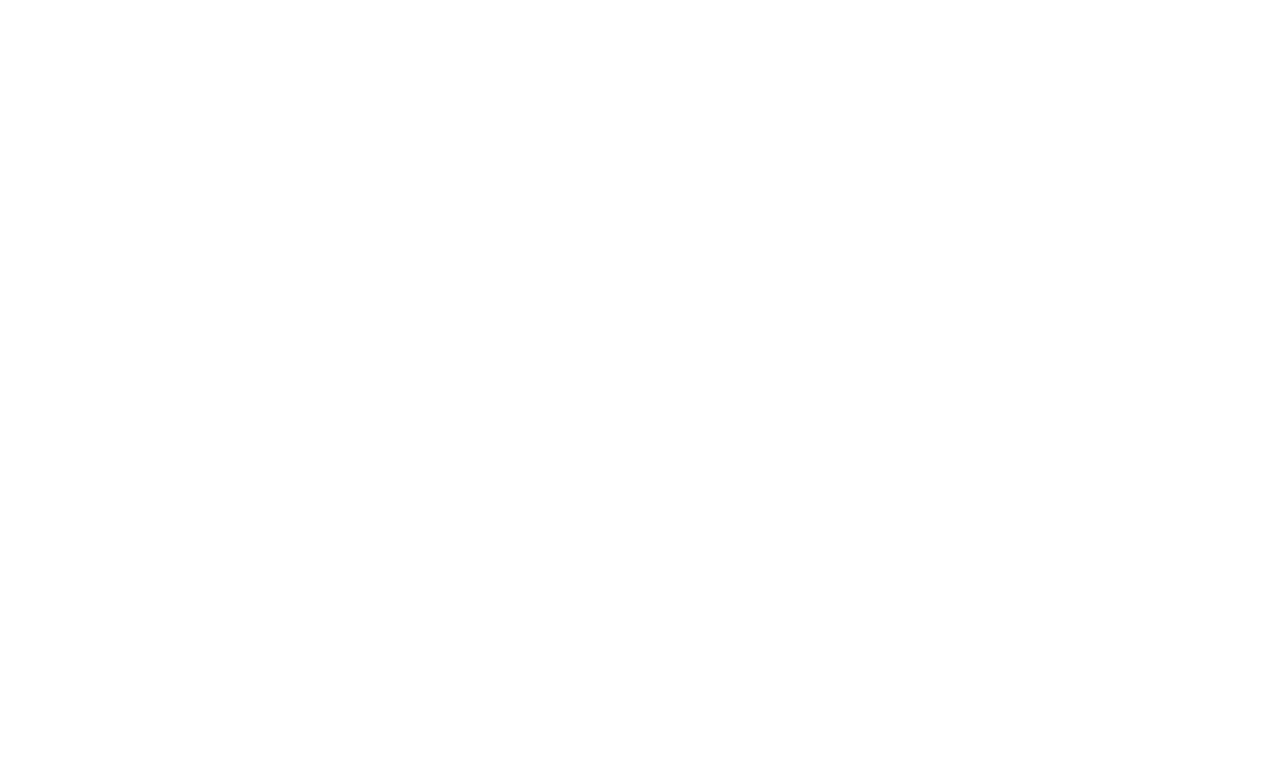
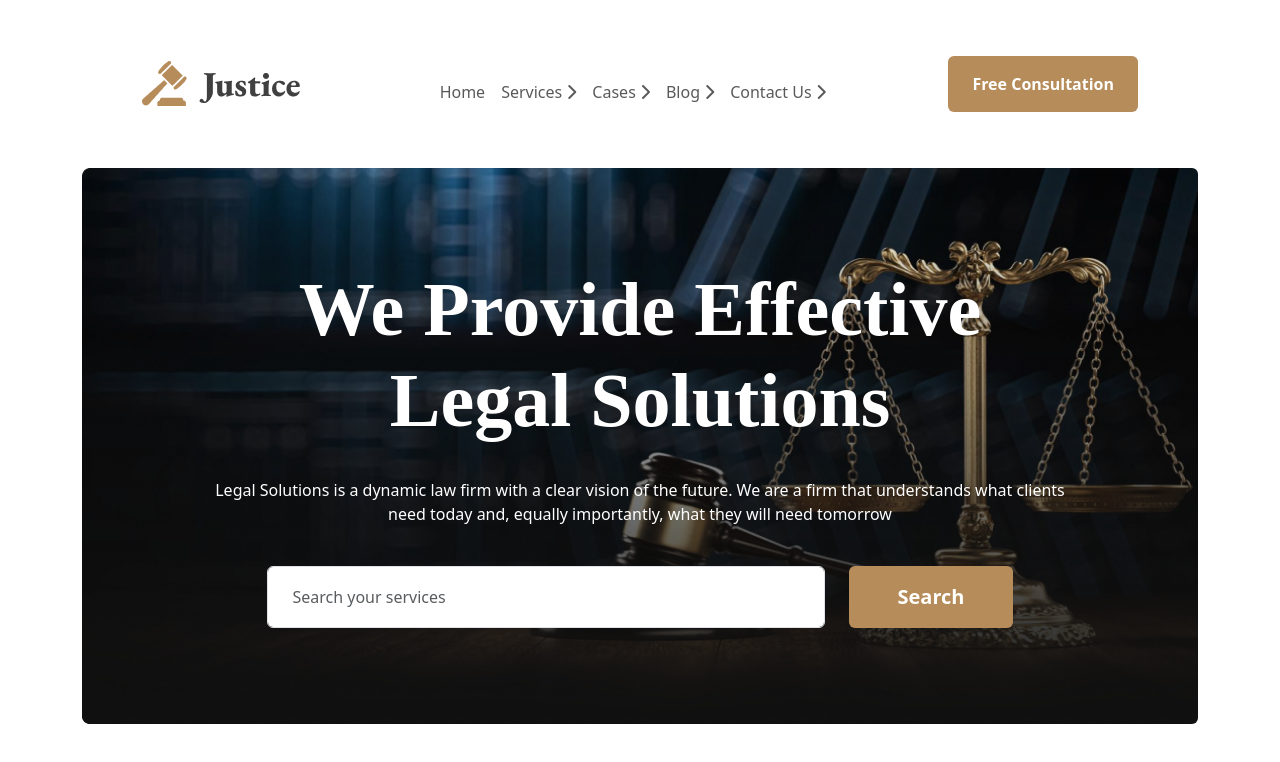
Before and after one commit to jahangir2k04/legal-house, a plain HTML site: page index.html in a window 1280 px wide. Drawn offline with nearby package versions, Linux system fonts and the light colour scheme.

Commit message:
full header

```diff
--- /dev/null
+++ b/css/style.css
@@ -0,0 +1,12 @@
+.header-img{
+    background-image: url('../images/Rectangle\ 5.png'),url('../images/banner.png');
+    background-repeat: no-repeat;
+    background-size: cover;
+}
+.bttn-bg{
+    background: #B68C5A;
+}
+.ftsize{
+    font-size: 76px;
+    font-family: 'EB Garamond';
+}
--- a/index.html
+++ b/index.html
@@ -5,10 +5,85 @@
     <meta http-equiv="X-UA-Compatible" content="IE=edge">
     <meta name="viewport" content="width=device-width, initial-scale=1.0">
     <title>Legal House</title>
+    <!-- font awesome -->
+    <script src="https://kit.fontawesome.com/be153e41e9.js" crossorigin="anonymous"></script>
+
+    <!-- offline bootstrap link  -->
+    <link href="https://cdn.jsdelivr.net/npm/bootstrap@5.3.0-alpha1/dist/css/bootstrap.min.css" rel="stylesheet" integrity="sha384-GLhlTQ8iRABdZLl6O3oVMWSktQOp6b7In1Zl3/Jr59b6EGGoI1aFkw7cmDA6j6gD" crossorigin="anonymous">
+
+    <!-- css link  -->
+    <link rel="stylesheet" href="css/style.css">
 </head>
-<body>
+<body class="container-lg">
     <header>
+        <!-- navigation  -->
+        <nav class="navbar navbar-expand-lg mx-lg-5 my-lg-5">
+          <div class="container-fluid">
+            <a class="navbar-brand" href="#"> <img src="images/logo2.png" alt=""> </a>
+            <button class="navbar-toggler" type="button" data-bs-toggle="collapse" data-bs-target="#navbarSupportedContent" aria-controls="navbarSupportedContent" aria-expanded="false" aria-label="Toggle navigation">
+              <span class="navbar-toggler-icon"></span>
+            </button>
+            <div class="collapse navbar-collapse" id="navbarSupportedContent">
+              <ul class="navbar-nav m-auto mb-2 mb-lg-0">
+                <li class="nav-item">
+                  <a class="nav-link" aria-current="page" href="#">Home</a>
+                </li>
+                <li class="nav-item">
+                  <a class="nav-link" href="#">Services <i class="fa-solid fa-chevron-right"></i></a>
+                </li>
+                <li class="nav-item">
+                  <a class="nav-link" href="#">Cases <i class="fa-solid fa-chevron-right"></i></a>
+                </li>
+                <li class="nav-item">
+                  <a class="nav-link" href="#">Blog <i class="fa-solid fa-chevron-right"></i></a>
+                </li>
+                <li class="nav-item">
+                  <a class="nav-link" href="#">Contact Us <i class="fa-solid fa-chevron-right"></i></a>
+                </li>
+              </ul>
 
+             <!-- Button trigger modal -->
+              <button type="button" class="bttn-bg text-white border-0 rounded px-4 py-3 fw-semibold" data-bs-toggle="modal" data-bs-target="#exampleModal">
+                Free Consultation
+              </button>
+
+              <!-- Modal -->
+              <div class="modal fade" id="exampleModal" tabindex="-1" aria-labelledby="exampleModalLabel" aria-hidden="true">
+                <div class="modal-dialog">
+                  <div class="modal-content">
+                    <div class="modal-header">
+                      <h1 class="modal-title fs-5" id="exampleModalLabel">Warning</h1>
+                      <button type="button" class="btn-close" data-bs-dismiss="modal" aria-label="Close"></button>
+                    </div>
+                    <div class="modal-body">
+                      Please check your information !
+                    </div>
+                    <div class="modal-footer">
+                      <button type="button" class="bttn-bg border-0 rounded px-3 py-2 text-white" data-bs-dismiss="modal">Close</button>
+                      <button type="button" class="bttn-bg border-0 rounded px-3 py-2 text-white">Save changes</button>
+                    </div>
+                  </div>
+                </div>
+              </div>
+
+            </div>
+          </div>
+        </nav>
+
+        <!-- header body -->
+        <section class="header-img rounded py-5">
+            <div class="text-center text-white py-5">
+              <h1 class="ftsize fw-bold text-center text-white">We Provide Effective <br> Legal Solutions</h1> <br>
+              <p class="text-center text-white">Legal Solutions is a dynamic law firm with a clear vision of the future. We are a firm that understands what clients <br> need today and, equally importantly, what they will need tomorrow</p>
+              <br>
+              <div>
+                <form class="d-flex justify-content-center" role="search">
+                  <input class="form-control me-4 w-50 ps-4" type="search" placeholder="Search your services" aria-label="Search">
+                  <button class="bttn-bg text-white border-0 rounded px-5 py-3 fw-bold fs-5" type="submit">Search</button>
+                </form>
+              </div>
+            </div>
+        </section>
     </header>
 
     <main>
@@ -18,5 +93,8 @@
     <footer>
 
     </footer>
+
+    <!-- offline js file  -->
+    <script src="https://cdn.jsdelivr.net/npm/bootstrap@5.3.0-alpha1/dist/js/bootstrap.bundle.min.js" integrity="sha384-w76AqPfDkMBDXo30jS1Sgez6pr3x5MlQ1ZAGC+nuZB+EYdgRZgiwxhTBTkF7CXvN" crossorigin="anonymous"></script>
 </body>
 </html>
```
Also changed, not shown: css/bootstrap.min.css (added), js/bootstrap.min.js (added).
